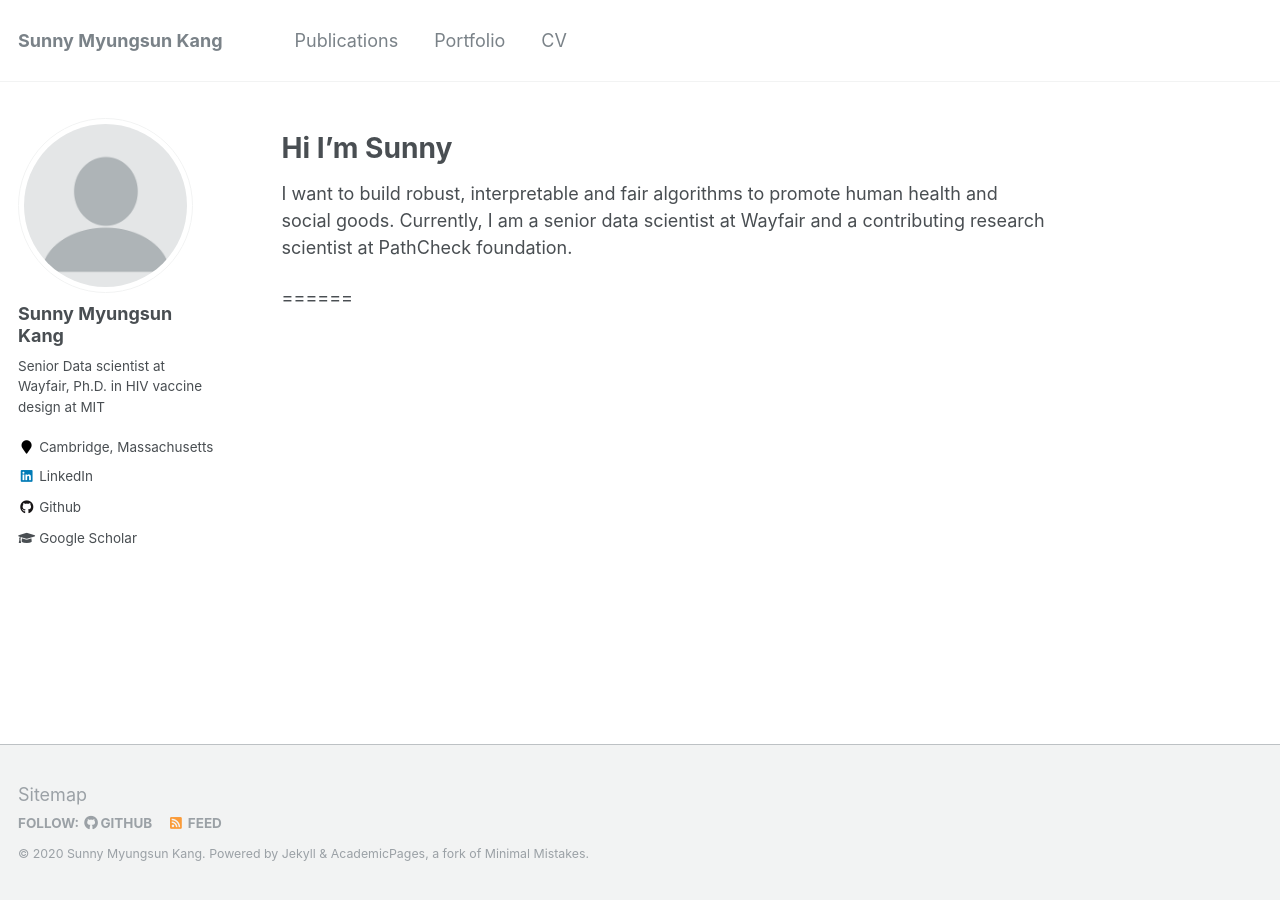
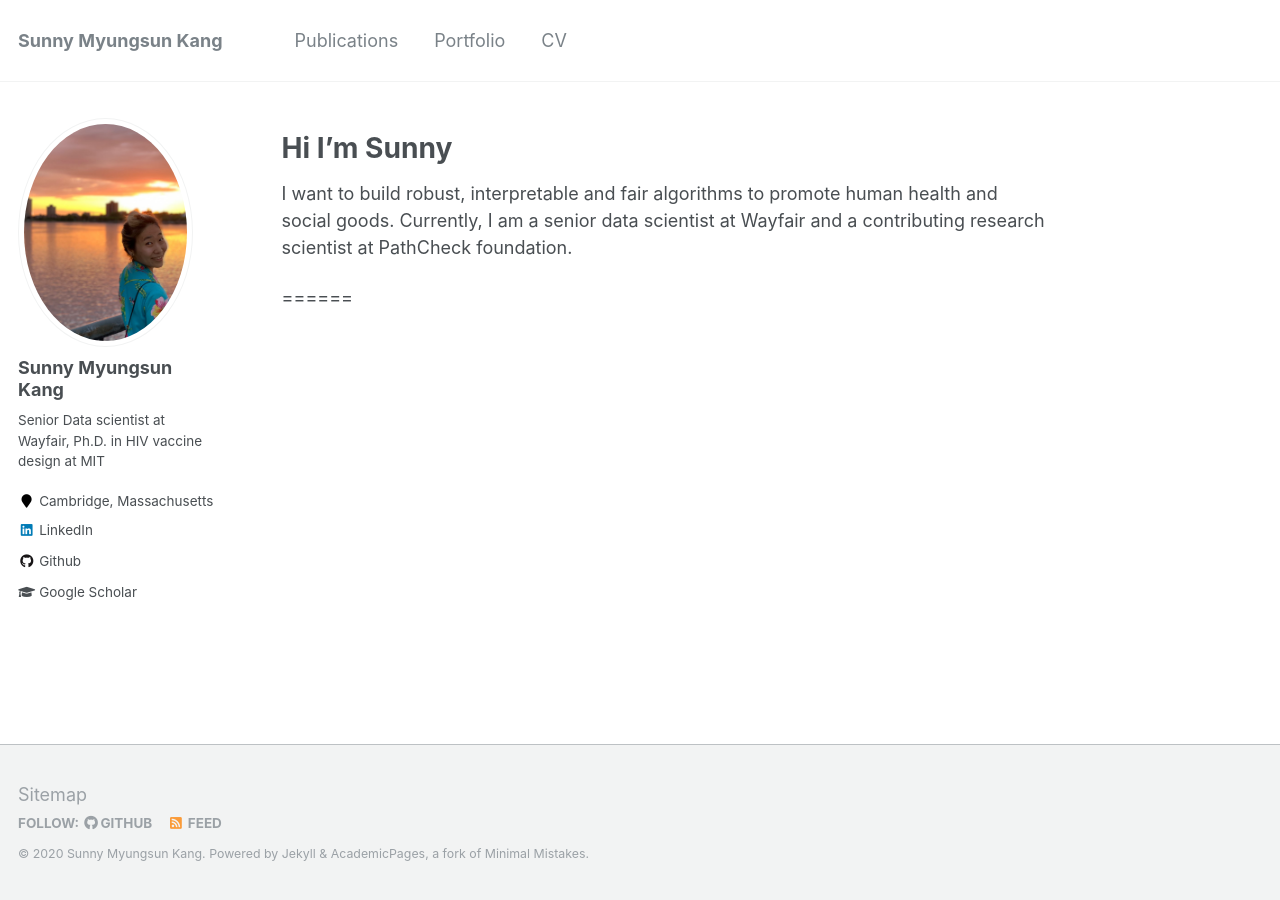
Before and after one commit to sunnnymskang/sunnnymskang.github.io, a Jekyll site: the page built from _pages/about.md, in a window 1280 px wide. Built offline with Jekyll 4.4.1, drawn with Linux system fonts in a browser that asks for light colours.

Commit message:
add profile

```diff
--- a/_config.yml
+++ b/_config.yml
@@ -81,7 +81,7 @@ analytics:
 # Site Author
 author:
   name             : "Sunny Myungsun Kang"
-  avatar           : "profile_2.png"
+  avatar           : "profile.png"
   bio              : "Senior Data scientist at Wayfair, Ph.D. in HIV vaccine design at MIT"
   location         : "Cambridge, Massachusetts"
   employer         :
```
Also changed, not shown: images/profile.png.
